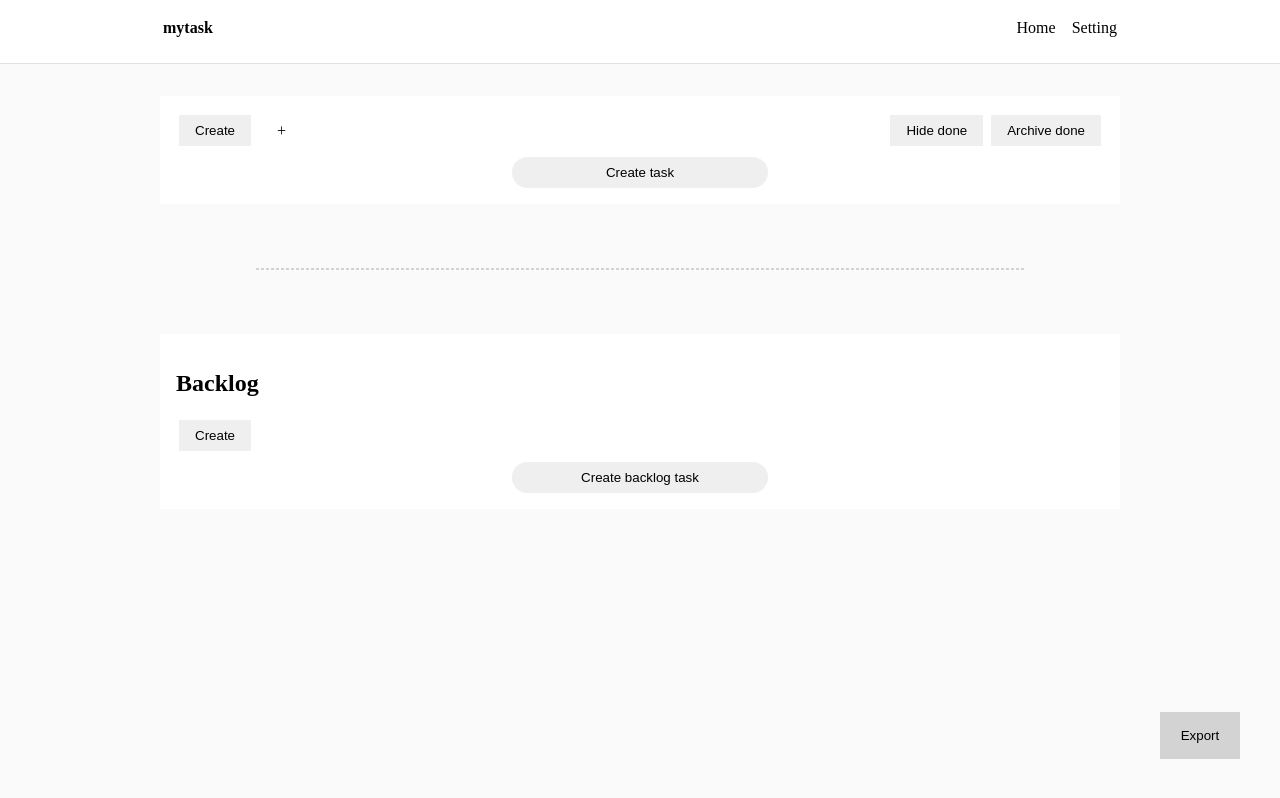
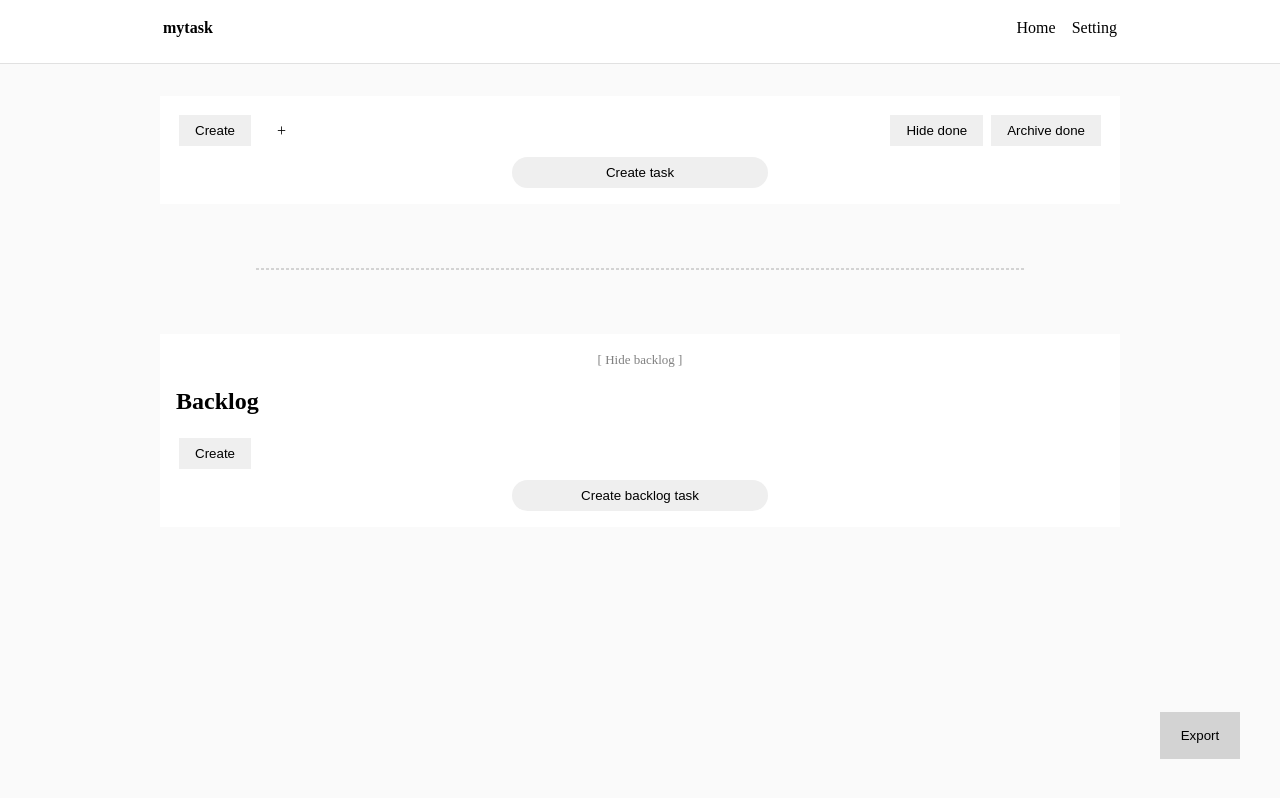
Before and after one commit to nogissh/mytask, a Vue app: page /#/ in a window 1280 px wide. Built offline with nearby package versions, Linux system fonts and the light colour scheme.

Commit message:
add backlog visible mutation

```diff
--- a/src/views/TasksView.vue
+++ b/src/views/TasksView.vue
@@ -51,9 +51,20 @@
 
     <!-- Backlog -->
     <div v-if="featureBacklogEnabled">
-      <hr style="width: 80%; margin: 64px auto; border: 0.5px dashed lightgray" />
-      <div style="background-color: white; padding: 16px">
-        <backlog-container />
+      <div v-if="backlog.visible">
+        <hr style="width: 80%; margin: 64px auto 64px auto; border: 0.5px dashed lightgray" />
+
+        <div style="background-color: white; padding: 16px">
+          <p style="text-align: center">
+            <span style="color: gray; font-size: 13px; cursor: pointer" @click="hideBacklogTemporary">[ Hide backlog ]</span>
+          </p>
+          <backlog-container />
+        </div>
+      </div>
+      <div v-else>
+        <p style="text-align: center; margin-top: 32px">
+          <span style="color: gray; font-size: 13px; cursor: pointer" @click="showBacklogTemporary">[ Show backlog ]</span>
+        </p>
       </div>
     </div>
 
@@ -105,6 +116,9 @@ export default {
             name: ''
           }
         }
+      },
+      backlog: {
+        visible: true,
       }
     }
   },
@@ -213,7 +227,13 @@ export default {
     },
     routeToMultipleTagging: function () {
       this.$router.push({ name: 'MultipleTagging' });
-    }
+    },
+    hideBacklogTemporary: function () {
+      this.backlog.visible = false;
+    },
+    showBacklogTemporary: function () {
+      this.backlog.visible = true;
+    },
   },
 }
 </script>
```
